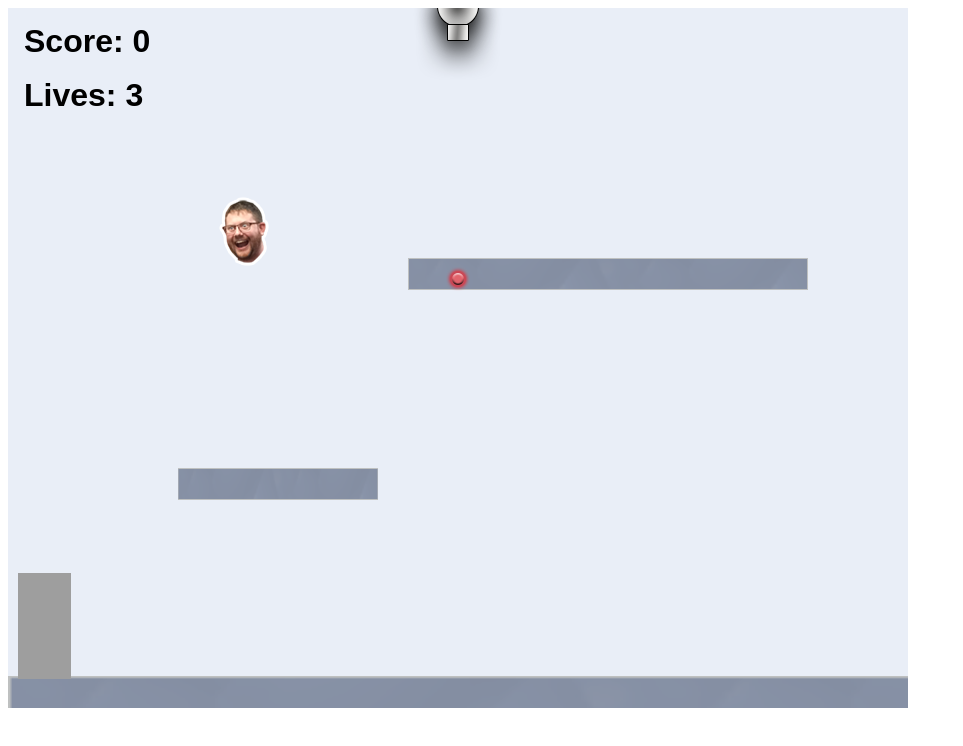
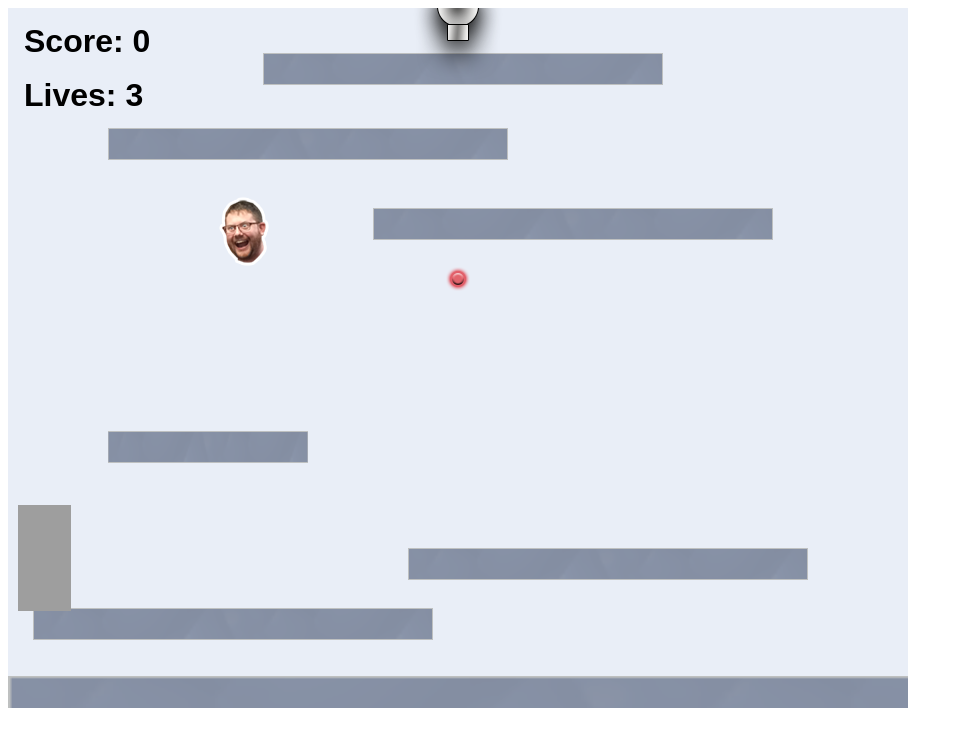
Before and after one commit to ChaseGaudet29/ChaseGaudet29.github.io, a website: page projects/platformer/index.html in a window 1280 px wide. Shown: the whole page, without its empty margins (0-963 px from the left). Drawn offline with Linux system fonts and the light colour scheme; animation ran at ten frames a second.

Commit message:
add index.html file

```diff
--- a/projects/platformer/js/init/platform.js
+++ b/projects/platformer/js/init/platform.js
@@ -37,8 +37,12 @@
         createPlatform(0, game.world.height - 32, 3, 2);    // DO NOT DELETE
 
         // example:
-        createPlatform(400, 250);
-        createPlatform(170, 460, 0.5);
+        createPlatform(365, 200);
+        createPlatform(100, 423, 0.5);
+        createPlatform(255, 45);
+        createPlatform(100, 120);
+        createPlatform(400, 540);
+        createPlatform(25, 600);
 
         // ALL YOUR CODE GOES ABOVE HERE ///////////////////////////////////////
         ////////////////////////////////////////////////////////////////////////
```
Also changed, not shown: index.html (+2 -2 lines).
